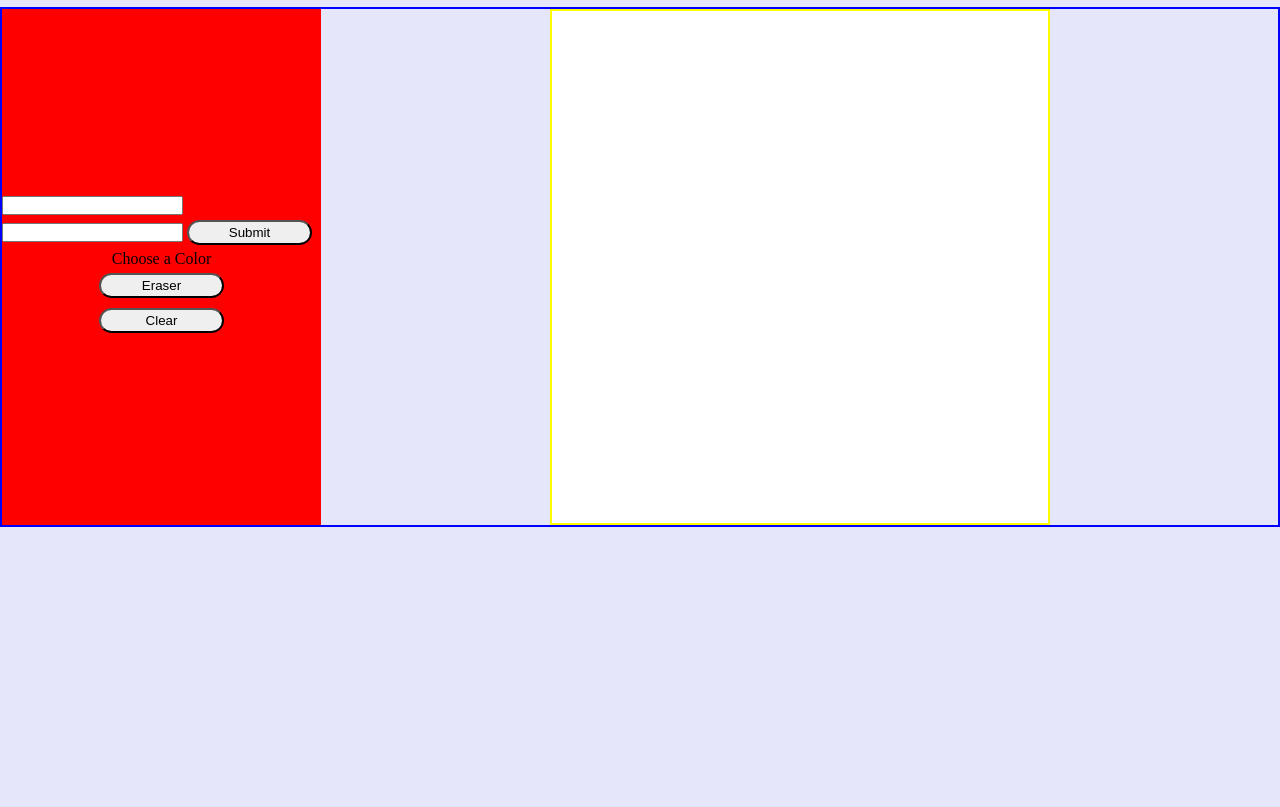
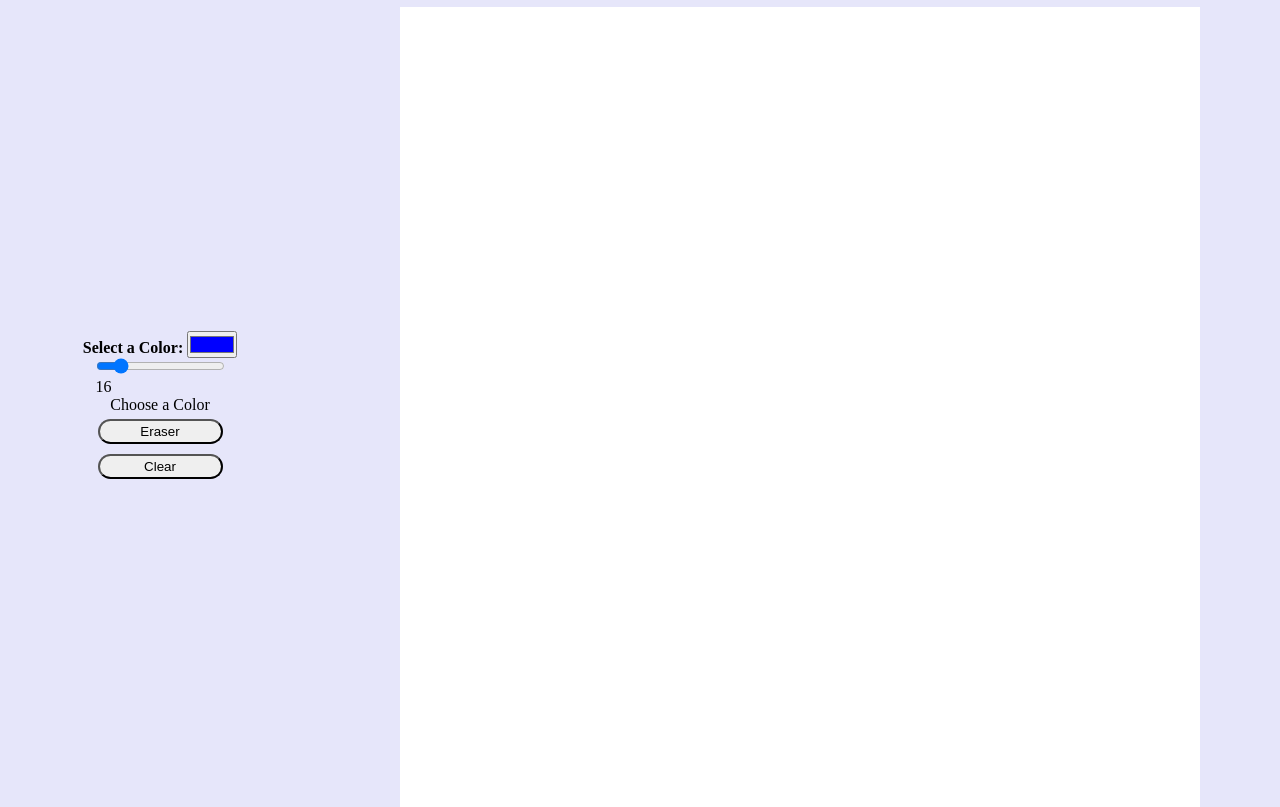
Before and after one commit to tac33/odinProject, a plain HTML site: page etch-a-sketch/index.html in a window 1280 px wide. Shown: the part 143-950 px from the top of the page. Before the commit the page ends 800 px from the top, so only its background shows below. Drawn offline with Linux system fonts and the light colour scheme.

Commit message:
Basic Funtionality of Etch-A-Sketch finished.

```diff
--- a/etch-a-sketch/index.html
+++ b/etch-a-sketch/index.html
@@ -26,18 +26,21 @@
             <section class="main-config">
                 <div class="button-config">
                     <div>
-                        <input type="text" name="" id="">
-                        <input type="text" name="" id="">
-                        <button type="">Submit</button>
+                        <label for="pickColor"><strong>Select a Color:</strong></label>
+                        <input type="color" id="pickColor" value="#0000ff">
+                    </div>
+                    <div>
+                        <input type="range" min="1" max="100" value="16" id="boxSize" value="100">
+                        <p id="demo"></p>
                     </div>
                     <div>Choose a Color</div>
-                    <button>Eraser</button>
-                    <button>Clear</button>
+                    <button id="eraser">Eraser</button>
+                    <button id="clear">Clear</button>
                 </div>
             </section>
 
             <section class="main-action">
-                <div class="grid-container"></div>
+                <div class="grid-container" id="grid-container"></div>
             </section>
         </div>
     </div>
--- a/etch-a-sketch/script.js
+++ b/etch-a-sketch/script.js
@@ -1,34 +1,41 @@
 
 function main() {
-    createDiv();
+    let slider = document.getElementById("boxSize");
+    let output = document.getElementById("demo");
+    let size = slider.value;
+    output.innerHTML = size;
 
-    let boxes = document.getElementsByClassName("box");
+    createDiv(size);
+    drawBoxes();
+    clearBoxes();
 
-    for (let i=0; i < boxes.length; i++){
-        boxes[i].addEventListener("mouseover", e => {
-            boxes[i].style.backgroundColor = "blue"
-        }, false)
+    // On slider change, change grid size.
+    slider.oninput = () => {
+        output.innerHTML = slider.value;
+        resetGrid();
+        createDiv(slider.value);
+        drawBoxes();
     }
 }
 
-function createDiv(){
+// Create div elements for grid
+function createDiv(gridRow){
     const current = document.querySelector(".grid-container");
-    const myStyle = getComputedStyle(current);
-    const height = myStyle.height;
 
-    let gridRow = 16;
-    let gridCol = 16;
+    let size = 800.0 / gridRow;
 
-    for (let i = 0; i < gridCol; i++) {
+    for (let i = 0; i < gridRow; i++) {
         const container = document.createElement('div');
         container.style.display = "flex";
+        container.style.height = size + "px";
+        container.classList.add("boxContainer");
         current.appendChild(container);
 
         for (let i = 0; i < gridRow; i++){
             const newDiv = document.createElement('div');
             newDiv.style.backgroundColor = "white";
-            newDiv.style.width = "100%";
-            newDiv.style.height = "32px";
+            newDiv.style.width = size + "px";
+            newDiv.style.height = "auto";
             newDiv.classList.add("box");
 
             container.appendChild(newDiv);
@@ -37,4 +44,54 @@ function createDiv(){
 
 }
 
+// reset grid to all white
+function clearBoxes(){
+    let boxes = document.getElementsByClassName("box");
+    let btn = document.getElementById("clear");
+
+    // Reset Grid
+    btn.onclick = () => {
+        for (let i=0; i < boxes.length; i++){
+            boxes[i].style.backgroundColor = "white";
+        }
+    }
+}
+
+// Draw boxes on grid
+function drawBoxes(){
+    let boxes = document.getElementsByClassName("box");
+    let eraseBtn = document.getElementById("eraser");
+    let color = document.getElementById("pickColor");
+    let eraser = false;
+
+    // Handle erase Toggle
+    eraseBtn.onclick = () => {
+        if (eraser == false){
+            eraser = true;
+        } else {
+            eraser = false;
+        }
+    }
+
+    // Draw boxes depending on erase toggle
+    for (let i=0; i < boxes.length; i++){
+        boxes[i].addEventListener("mouseover", e => {
+            if (eraser){
+                boxes[i].style.backgroundColor = "white";
+            } else {
+                boxes[i].style.backgroundColor = color.value;
+            }
+        }, false)
+    }
+}
+
+// Delete all div in Grid
+function resetGrid(){
+    let grid = document.getElementById("grid-container");
+
+    while(grid.firstChild){
+        grid.removeChild(grid.firstChild)
+    }
+}
+
 main();
--- a/etch-a-sketch/style.css
+++ b/etch-a-sketch/style.css
@@ -54,7 +54,6 @@ button {
 }
 
 .main {
-    border: 2px solid blue;
     display: flex;
 }
 
@@ -62,7 +61,6 @@ button {
     display: flex;
     flex-direction: column;
     justify-content: center;
-    background-color: red;
     width: 25%;
 }
 
@@ -81,7 +79,6 @@ button {
 .grid-container {
     display: block;
     overflow: hidden;
-    border: 2px solid yellow;
-    height: auto;
-    width: 500px;
+    height: 800px;
+    width: 800px;
 }
```
